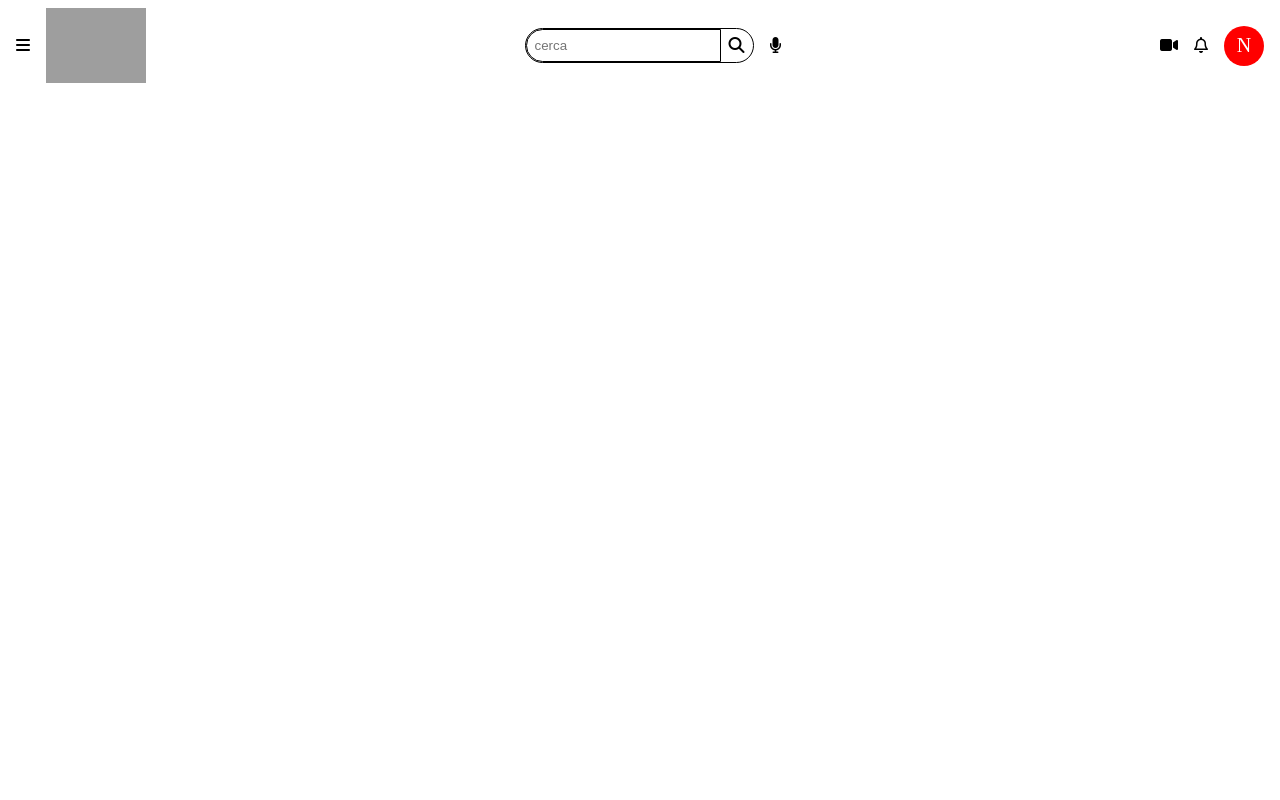
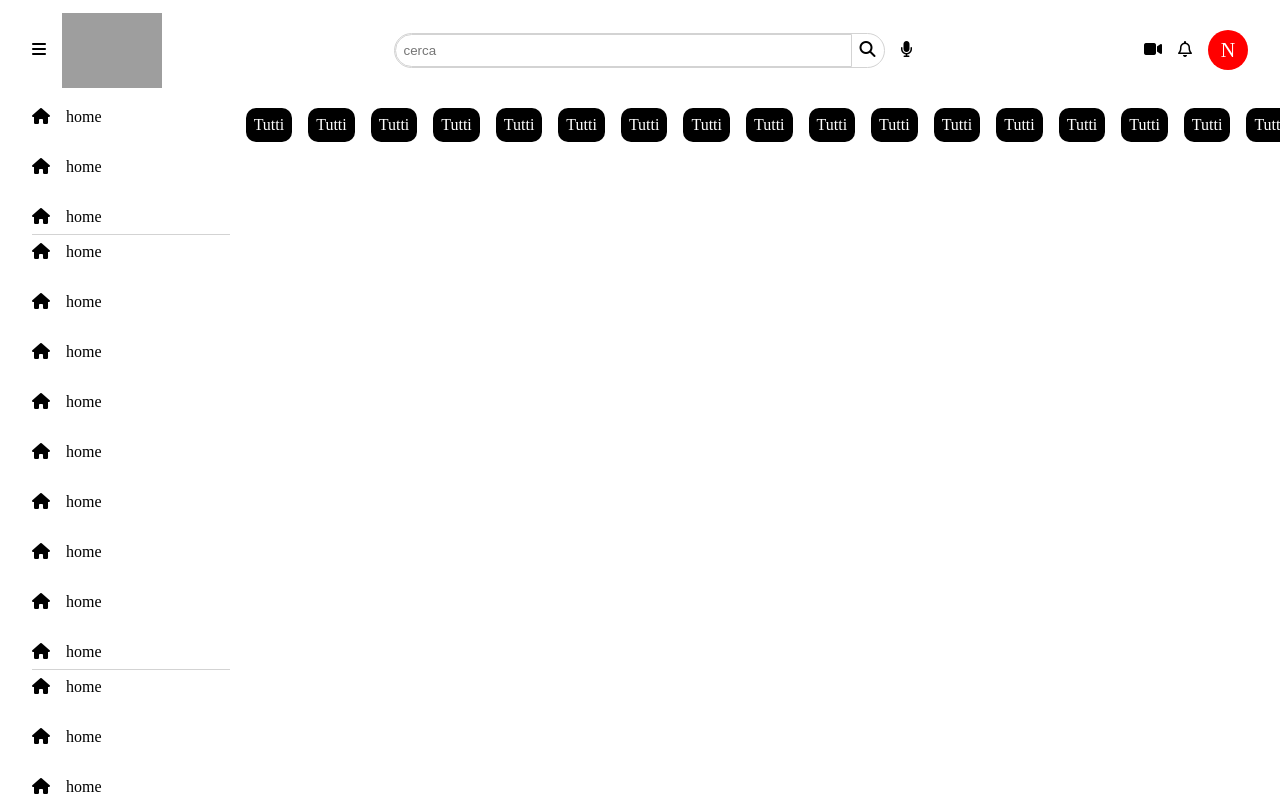
Before and after one commit to Nico-Serra/html-css-boolzapp, a plain HTML site: page bonus_youtube/index.html in a window 1280 px wide. Drawn offline with Linux system fonts and the light colour scheme; grey boxes are pictures that could not be loaded.

Commit message:
add sidebar and top-category

```diff
--- a/bonus_youtube/index.html
+++ b/bonus_youtube/index.html
@@ -44,9 +44,230 @@
     </header>
     <!-- /#site_header -->
 
-    <main id="site_main">
+    <main id="site_main" class="d-flex">
 
+        <div class="sidebar d-flex">
 
+          <div class="category d-flex">
+
+            <div class="home d-flex">
+                <i class="fa-solid fa-house"></i>
+
+                <span>home</span>
+            </div>
+
+            <div class="home d-flex">
+                <i class="fa-solid fa-house"></i>
+
+                <span>home</span>
+            </div>
+
+            <div class="home d-flex">
+                <i class="fa-solid fa-house"></i>
+
+                <span>home</span>
+            </div>
+
+          </div>
+
+          <div class="category d-flex">
+
+            <div class="home d-flex">
+                <i class="fa-solid fa-house"></i>
+
+                <span>home</span>
+            </div>
+
+            <div class="home d-flex">
+                <i class="fa-solid fa-house"></i>
+
+                <span>home</span>
+            </div>
+
+            <div class="home d-flex">
+                <i class="fa-solid fa-house"></i>
+
+                <span>home</span>
+            </div>
+
+            <div class="home d-flex">
+                <i class="fa-solid fa-house"></i>
+
+                <span>home</span>
+            </div>
+
+            <div class="home d-flex">
+                <i class="fa-solid fa-house"></i>
+
+                <span>home</span>
+            </div>
+
+            <div class="home d-flex">
+                <i class="fa-solid fa-house"></i>
+
+                <span>home</span>
+            </div>
+
+            <div class="home d-flex">
+                <i class="fa-solid fa-house"></i>
+
+                <span>home</span>
+            </div>
+
+            <div class="home d-flex">
+                <i class="fa-solid fa-house"></i>
+
+                <span>home</span>
+            </div>
+
+            <div class="home d-flex">
+                <i class="fa-solid fa-house"></i>
+
+                <span>home</span>
+            </div>
+
+          </div>
+
+          <div class="category d-flex">
+
+            <div class="home d-flex">
+                <i class="fa-solid fa-house"></i>
+
+                <span>home</span>
+            </div>
+
+            <div class="home d-flex">
+                <i class="fa-solid fa-house"></i>
+
+                <span>home</span>
+            </div>
+
+            <div class="home d-flex">
+                <i class="fa-solid fa-house"></i>
+
+                <span>home</span>
+            </div>
+
+            <div class="home d-flex">
+                <i class="fa-solid fa-house"></i>
+
+                <span>home</span>
+            </div>
+
+            <div class="home d-flex">
+                <i class="fa-solid fa-house"></i>
+
+                <span>home</span>
+            </div>
+
+            <div class="home d-flex">
+                <i class="fa-solid fa-house"></i>
+
+                <span>home</span>
+            </div>
+
+            <div class="home d-flex">
+                <i class="fa-solid fa-house"></i>
+
+                <span>home</span>
+            </div>
+
+            <div class="home d-flex">
+                <i class="fa-solid fa-house"></i>
+
+                <span>home</span>
+            </div>
+
+            <div class="home d-flex">
+                <i class="fa-solid fa-house"></i>
+
+                <span>home</span>
+            </div>
+
+          </div>
+
+        </div>
+
+        <div class="top-category d-flex">
+
+            <div class="all">
+                Tutti
+            </div>
+
+            <div class="all">
+                Tutti
+            </div>
+
+            <div class="all">
+                Tutti
+            </div>
+
+            <div class="all">
+                Tutti
+            </div>
+
+            <div class="all">
+                Tutti
+            </div>
+
+            <div class="all">
+                Tutti
+            </div>
+
+            <div class="all">
+                Tutti
+            </div>
+
+            <div class="all">
+                Tutti
+            </div>
+
+            <div class="all">
+                Tutti
+            </div>
+
+            <div class="all">
+                Tutti
+            </div>
+
+            <div class="all">
+                Tutti
+            </div>
+
+            <div class="all">
+                Tutti
+            </div>
+
+            <div class="all">
+                Tutti
+            </div>
+
+            <div class="all">
+                Tutti
+            </div>
+
+            <div class="all">
+                Tutti
+            </div>
+
+            <div class="all">
+                Tutti
+            </div>
+
+            <div class="all">
+                Tutti
+            </div>
+
+            <div class="all">
+                Tutti
+            </div>
+
+            <div class="all">
+                Tutti
+            </div>
+
+        </div>
+        <!-- /.top-category -->
 
     </main>
     <!-- /#site_main -->
--- a/bonus_youtube/style.css
+++ b/bonus_youtube/style.css
@@ -6,15 +6,36 @@
 
 body{
     overflow: hidden;
+    height: 100vh;
+}
+
+::-webkit-scrollbar{
+    width: 5px;
+    height: 5px;
+}
+
+::-webkit-scrollbar-thumb{
+    background:black;
+}
+
+::-webkit-scrollbar-button{
+    height: 5px;
+    width: 5px;
 }
 
 .d-flex{
     display: flex;
 }
 
+#site_main{
+    height: calc(100% - 100px);
+}
+
 .nav{
     justify-content: space-between;
-    padding: 0.5rem 1rem;
+    padding: 0.5rem 2rem;
+    height: 100px;
+
 
     & a{
         text-decoration: none;
@@ -24,6 +45,11 @@ body{
     .left, .right, .center, .center >.box{
         gap: 1rem;
         align-items: center;
+    }
+
+    .center{
+        flex-grow: 1;
+        justify-content: center;
     }
 
     & .right a:last-child{
@@ -39,16 +65,18 @@ body{
 
     .center [type="text"]{
         padding: 0.5rem;
-        border: 1px solid black;
+        border: 0.5px solid lightgray;
         border-top-left-radius: 20px;
         border-bottom-left-radius: 20px;
         outline: none;
+        width: 100%;
     }
 
     .center > .box{
-        border: 1px solid black;
+        border: 0.5px solid lightgray;
         border-radius: 20px;
         gap: 0;
+        width: 50%;
 
         & > a{
             padding:0 0.5rem;
@@ -57,3 +85,39 @@ body{
 
 
 }
+
+.sidebar{
+    width: 20%;
+    padding-left: 2rem;
+    flex-direction: column;
+    overflow-y: auto;
+
+
+    .category{
+        flex-direction: column;
+        gap: 1rem;
+        border-bottom: 1px solid lightgray;
+        height: 100%;
+
+        & > .home{
+            gap: 1rem;
+            padding: 0.5rem 0;
+
+        }
+    }
+}
+
+.top-category{
+    height: 50px;
+    gap: 1rem;
+    padding-left: 1rem;
+    overflow-x: auto;
+
+    .all{
+        background-color: black;
+        color: white;
+        border-radius: 10px;
+        padding: 0.5rem;
+        align-self: center;
+    }
+}
```
